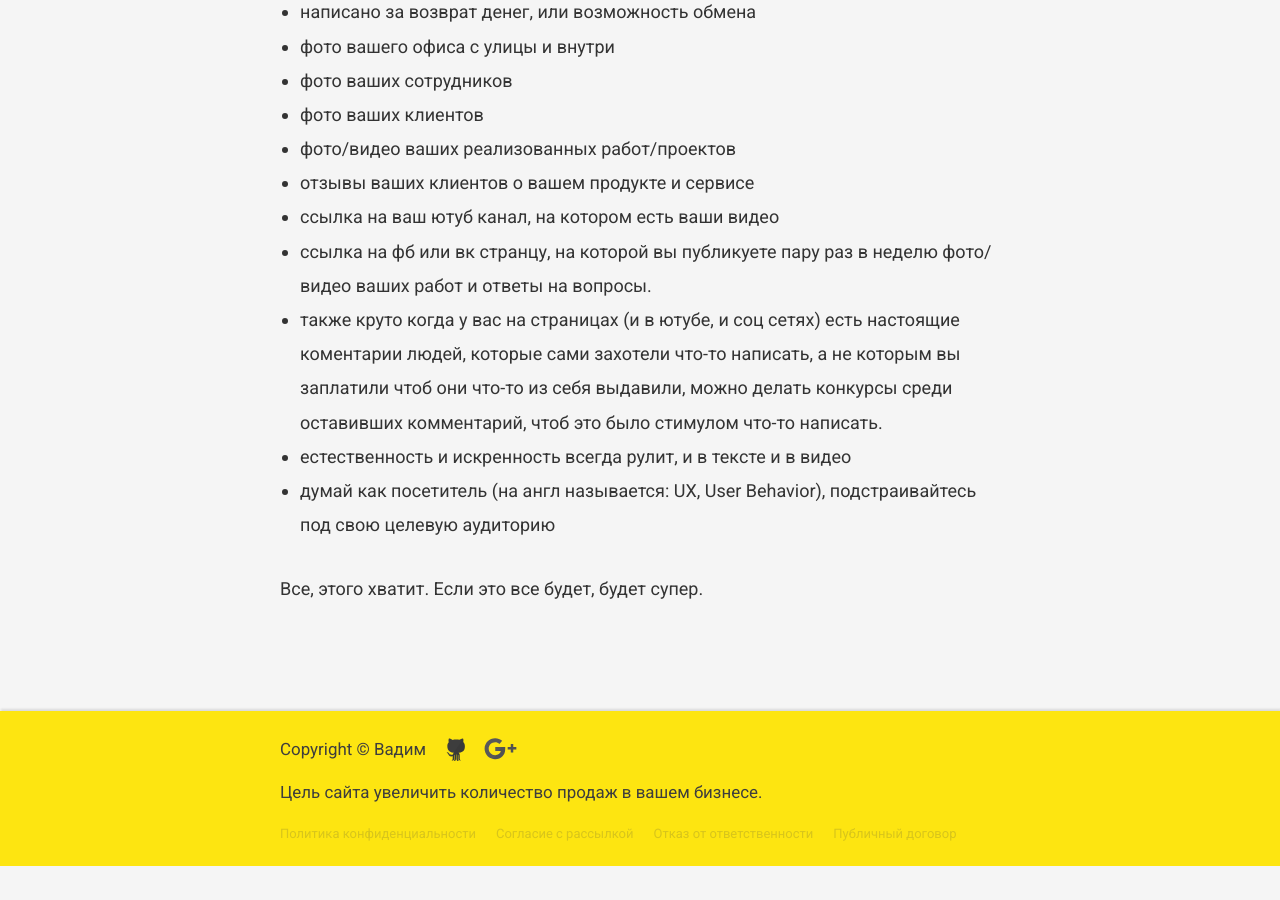
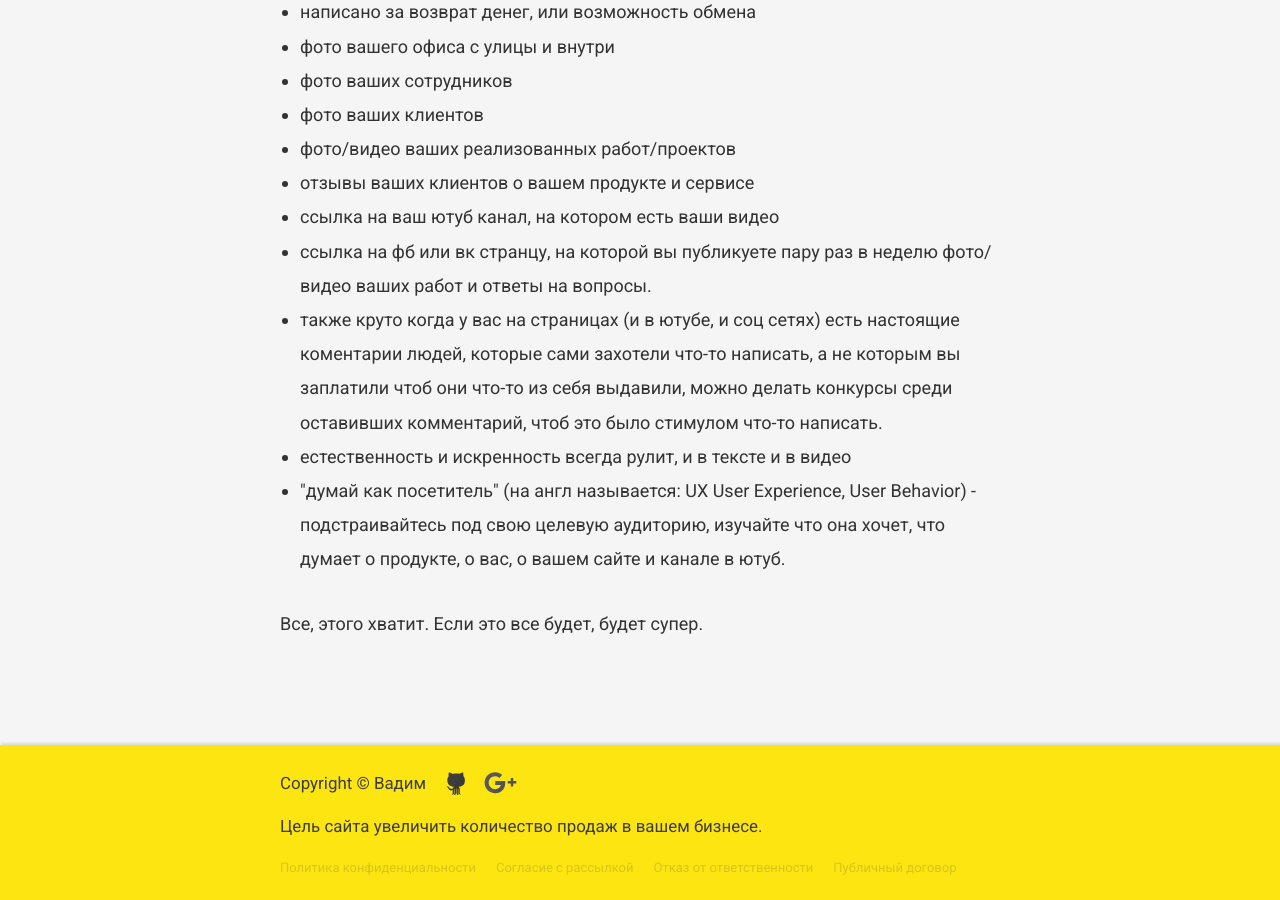
Before and after one commit to VadymVolos/vadymvolos.github.io, a Jekyll site: the page built from _posts/digital-marketing/2017-04-05-doveriye-k-saytu.md, in a window 1280 px wide and 900 px high, scrolled down 977 px. Built offline with Jekyll 4.4.1, drawn with Linux system fonts in a browser that asks for light colours; nearby versions of some CDN libraries; comment, search, counter and statistics services are not loaded; before the commit the page ends 1843 px from its top, so only the background shows below that.

Commit message:
Update 2017-04-05-doveriye-k-saytu.md

```diff
--- a/_posts/digital-marketing/2017-04-05-doveriye-k-saytu.md
+++ b/_posts/digital-marketing/2017-04-05-doveriye-k-saytu.md
@@ -55,7 +55,7 @@
 </li><li>
 естественность и искренность всегда рулит, и в тексте и в видео
 </li><li>
-думай как посетитель (на англ называется: UX, User Behavior), подстраивайтесь под свою целевую аудиторию
+"думай как посетитель" (на англ называется: UX User Experience, User Behavior) - подстраивайтесь под свою целевую аудиторию, изучайте что она хочет, что думает о продукте, о вас, о вашем сайте и канале в ютуб.
 </li>
 </ul>
 
```
